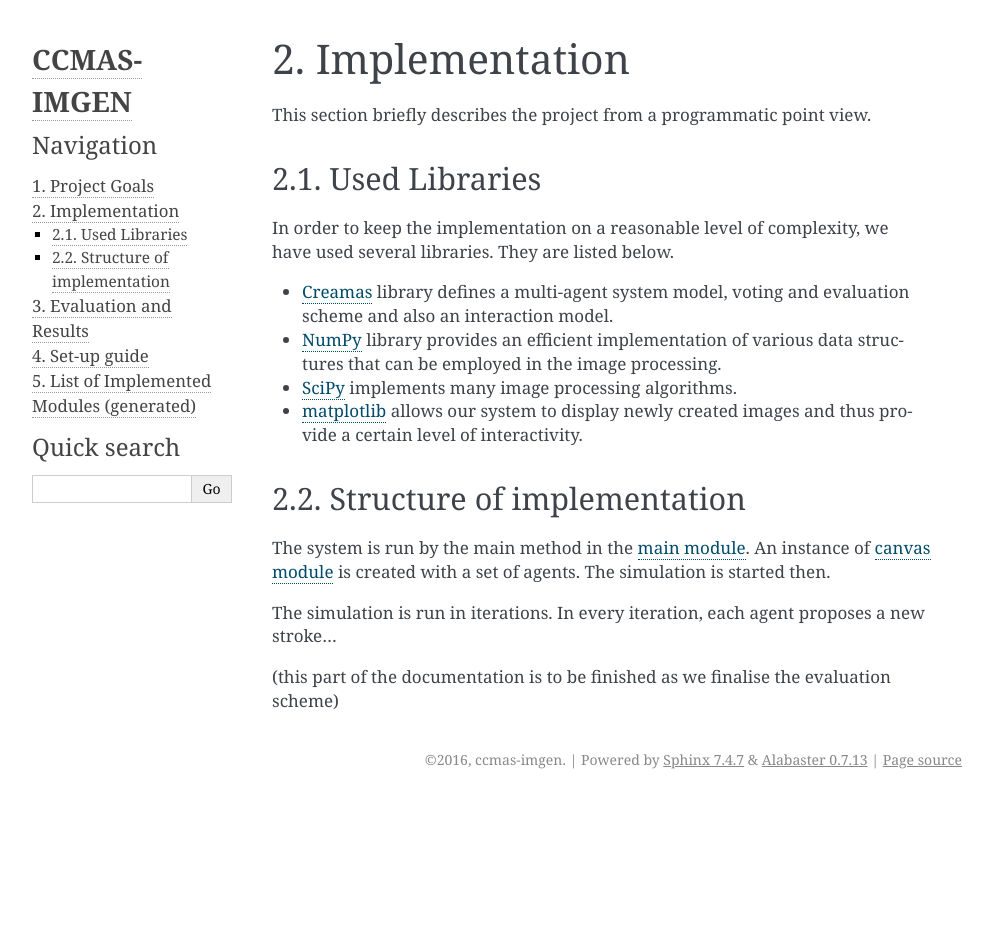
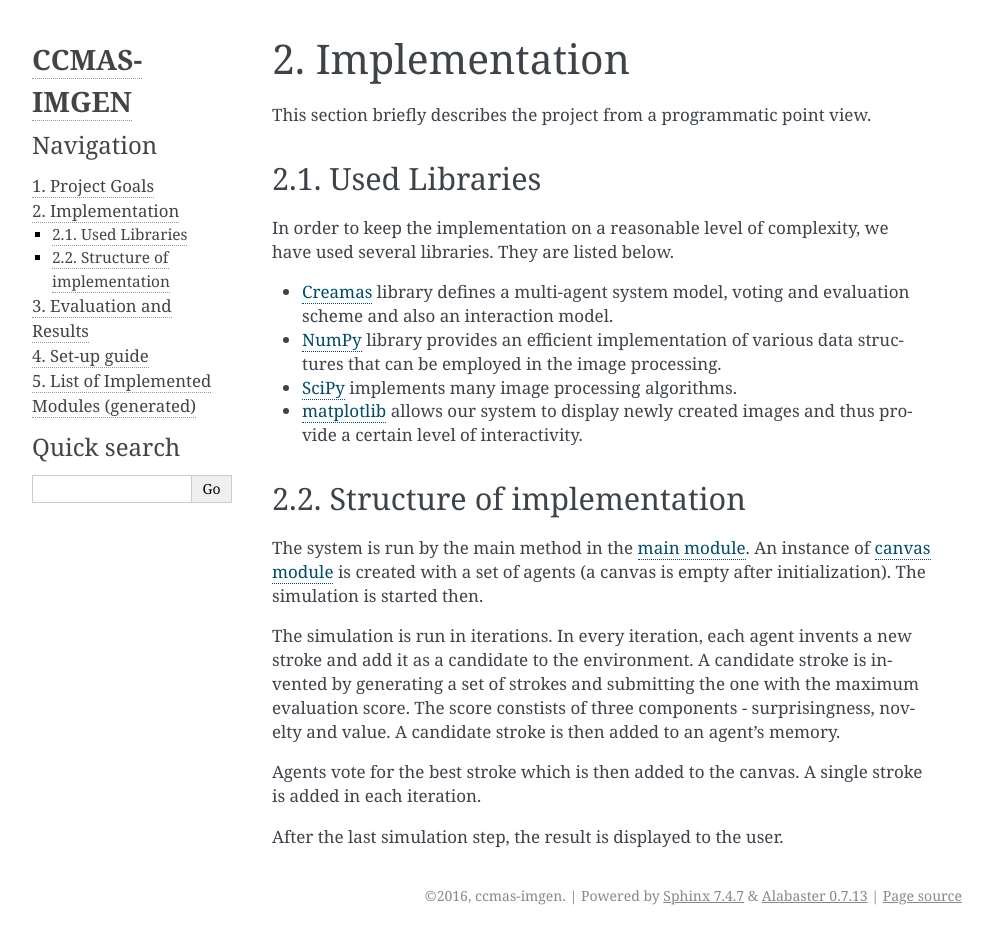
Before and after one commit to SeanWeber/ccmas-imgen, a Sphinx documentation site: the page built from docs/source/implementation.rst, in a window 1280 px wide. Shown: the whole page, without its empty margins (148-1141 px from the left). Built offline with Sphinx 7.4.7, drawn with Linux system fonts in a browser that asks for light colours; pages that are not in the unit, such as notebooks, are missing from menus; before the commit the page ends 900 px from its top, so only the background shows below that.

Commit message:
add some notes on implementation to docs

```diff
--- a/docs/source/implementation.rst
+++ b/docs/source/implementation.rst
@@ -16,8 +16,10 @@ In order to keep the implementation on a reasonable level of complexity, we have
 
 Structure of implementation
 ===========================
-The system is run by the main method in the :doc:`main`. An instance of :doc:`canvas` is created with a set of agents. The simulation is started then.
+The system is run by the main method in the :doc:`main`. An instance of :doc:`canvas` is created with a set of agents (a canvas is empty after initialization). The simulation is started then.
 
-The simulation is run in iterations. In every iteration, each agent proposes a new stroke...
+The simulation is run in iterations. In every iteration, each agent invents a new stroke and add it as a candidate to the environment. A candidate stroke is invented by generating a set of strokes and submitting the one with the maximum evaluation score. The score constists of three components - surprisingness, novelty and value. A candidate stroke is then added to an agent's memory.
 
-(this part of the documentation is to be finished as we finalise the evaluation scheme)
+Agents vote for the best stroke which is then added to the canvas. A single stroke is added in each iteration.
+
+After the last simulation step, the result is displayed to the user.
```
